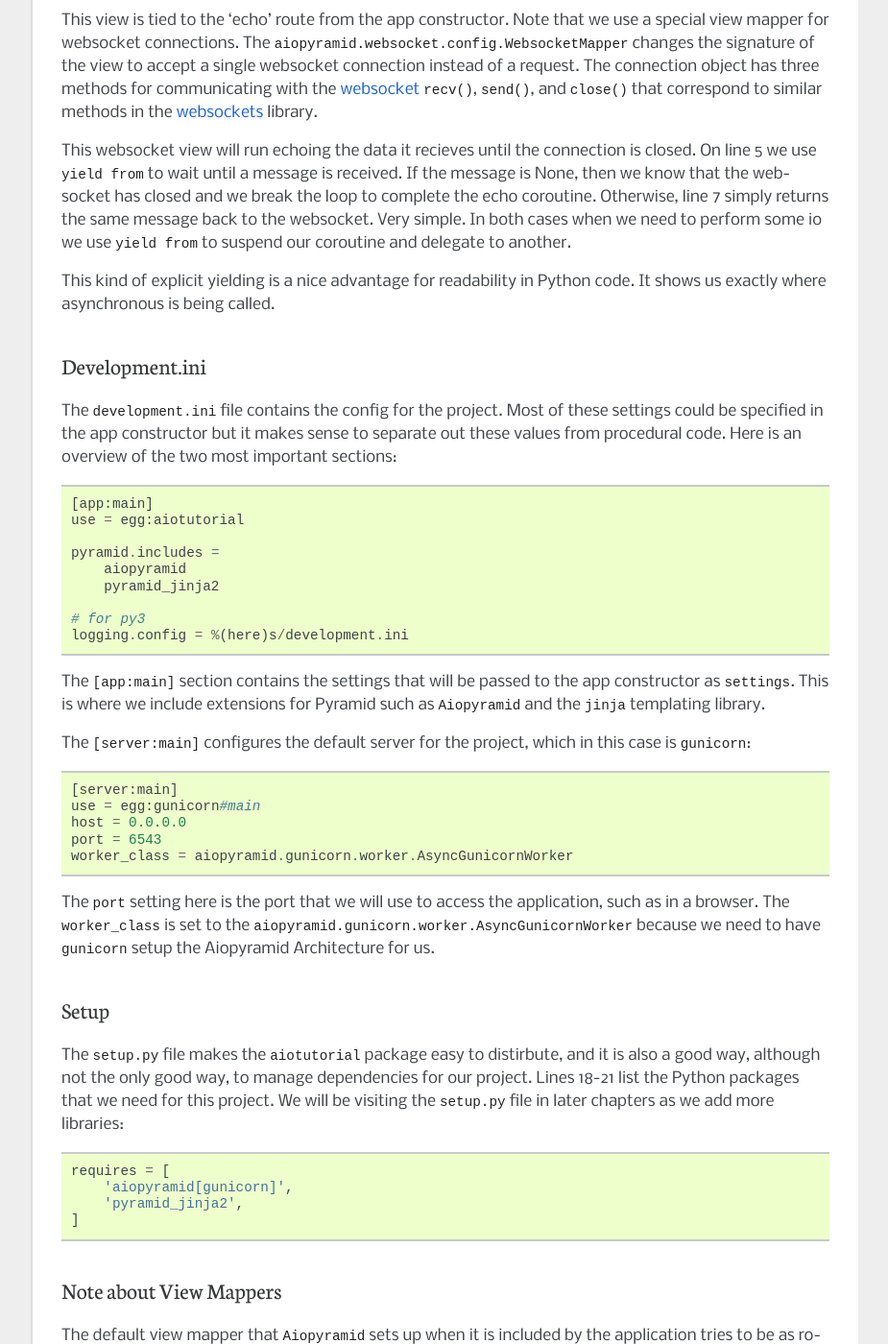
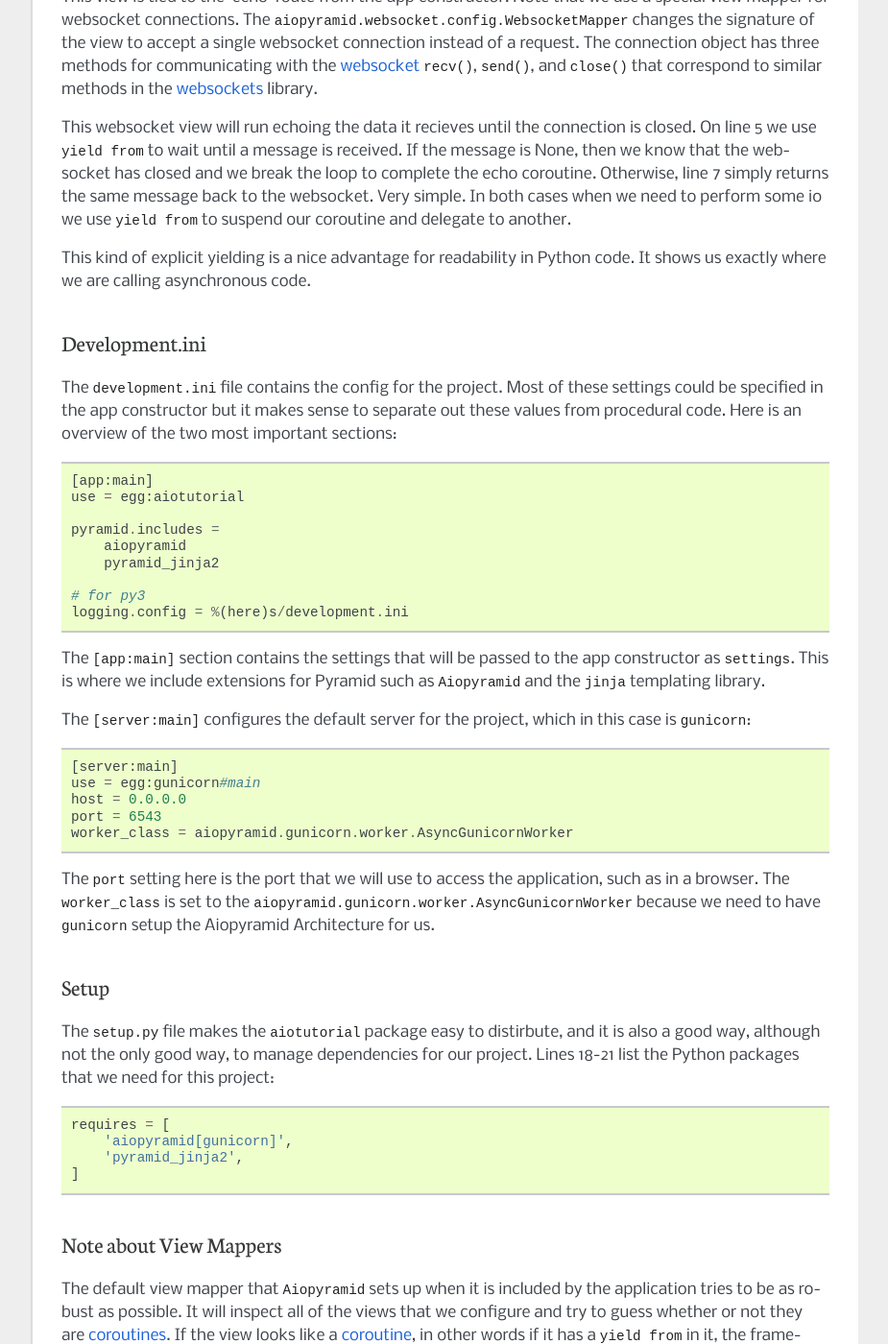
Before and after one commit to housleyjk/aiopyramid, a Sphinx documentation site: the page built from docs/tutorial/one.rst, in a window 1280 px wide and 1400 px high, scrolled down 2902 px. Shown: the whole window at 96% size, without its empty margins (198-1123 px from the left). Built offline with Sphinx 7.4.7, drawn with Linux system fonts in a browser that asks for light colours; formulas are drawn with MathJax 3; some of the changed text lies outside the part shown.

Commit message:
Update chapter 1.

```diff
--- a/docs/approach.rst
+++ b/docs/approach.rst
@@ -105,7 +105,7 @@
 
 .. code-block:: python
 
-    import
+    import asyncio
     from concurrent.futures import ThreadPoolExecutor
     ...
     asyncio.get_event_loop().set_default_executor(ThreadPoolExecutor(max_workers=150))
--- a/docs/tutorial/one.rst
+++ b/docs/tutorial/one.rst
@@ -12,8 +12,7 @@
     pip install aiopyramid
 
 This will also install the :ref:`Pyramid <pyramid:index>` framework. Now create
-a new project using the ``aio_websocket`` scaffold since we intend to use Websockets
-as part of this project.
+a new project using the ``aio_websocket`` scaffold.
 
     pcreate -s aio_websocket aiotutorial
 
@@ -138,7 +137,7 @@
 Line 5 simulates performing some asynchronous task by suspending the coroutine and delegating to
 another coroutine, :func:`asyncio.sleep`, which uses events to wait for ``wait_time`` seconds.
 Using ``yield from`` is very important, without it the coroutine would
-continue without sleeping as we want it to. Line 6 returns a Python dictionary that will be passed to the
+continue without sleeping. Line 6 returns a Python dictionary that will be passed to the
 jinja2 renderer.
 
 The second view accepts a websocket connection:
@@ -168,7 +167,7 @@
 to suspend our coroutine and delegate to another.
 
 This kind of explicit yielding is a nice advantage for readability in Python code. It shows us exactly where
-asynchronous is being called.
+we are calling asynchronous code.
 
 Development.ini
 ...............
@@ -208,7 +207,7 @@
 
 The ``setup.py`` file makes the ``aiotutorial`` package easy to distirbute, and it is also a good way, although
 not the only good way, to manage dependencies for our project. Lines 18-21 list the Python packages that we need
-for this project. We will be visiting the ``setup.py`` file in later chapters as we add more libraries::
+for this project::
 
     requires = [
         'aiopyramid[gunicorn]',
```
Also changed, not shown: other parts of docs/tutorial/one.rst (+3 -1 lines).
